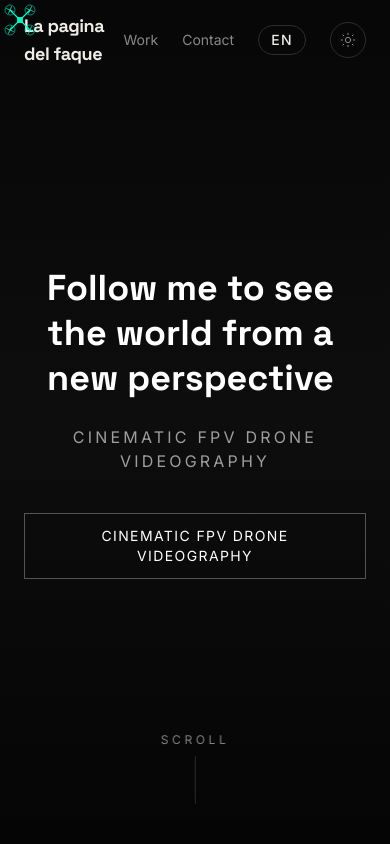
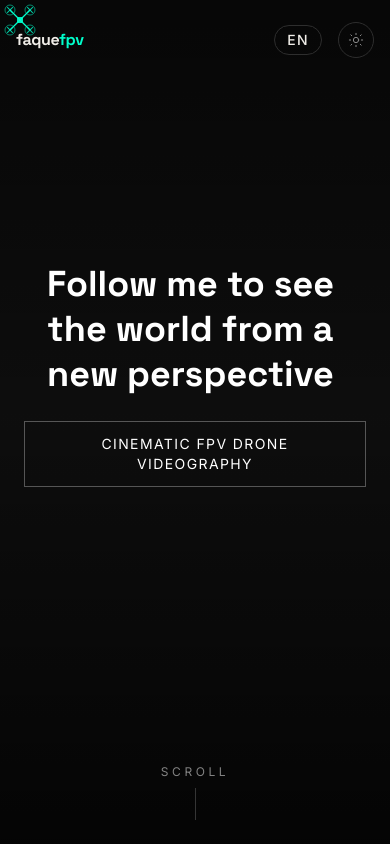
Before and after one commit to SebastianPellitero/fpv-faque, a Next.js app: page /en in a window 390 px wide. Shown: the top 844 px of the page. Built offline with nearby package versions, Linux system fonts and the light colour scheme; grey boxes are pictures that could not be loaded.

Commit message:
fix mobile issues

```diff
--- a/messages/en.json
+++ b/messages/en.json
@@ -1,6 +1,7 @@
 {
     "nav": {
         "work": "Work",
+        "fleet": "Fleet",
         "contact": "Contact",
         "brand": "La pagina del faque"
     },
--- a/messages/es.json
+++ b/messages/es.json
@@ -1,6 +1,7 @@
 {
     "nav": {
         "work": "Trabajos",
+        "fleet": "Flota",
         "contact": "Contacto",
         "brand": "La pagina del faque"
     },
--- a/src/components/layout/Navbar.tsx
+++ b/src/components/layout/Navbar.tsx
@@ -12,31 +12,39 @@ export function Navbar() {
 
     return (
         <header
-            className={`fixed top-0 left-0 right-0 z-50 flex items-center justify-between px-6 md:px-10 transition-all duration-500 ${
+            className={`fixed top-0 left-0 right-0 z-50 flex items-center justify-between px-4 md:px-10 transition-all duration-500 ${
                 isScrolled
                     ? 'h-14 bg-[var(--color-background)]/90 backdrop-blur-md border-b border-[var(--color-border)]'
                     : 'h-20 bg-transparent'
             }`}
         >
-            {/* Brand */}
+            {/* Brand — abbreviated on mobile */}
             <Link
                 href='/'
-                className='text-[var(--color-foreground)] font-display font-bold text-lg tracking-tight hover:text-[var(--color-accent)] transition-colors duration-200'
+                className='text-[var(--color-foreground)] font-display font-bold tracking-tight hover:text-[var(--color-accent)] transition-colors duration-200 min-w-0 mr-4'
             >
-                {t('brand')}
+                <span className='hidden md:inline text-lg'>{t('brand')}</span>
+                <span className='md:hidden text-base'>faque<span className='text-[var(--color-accent)]'>fpv</span></span>
             </Link>
 
             {/* Right cluster */}
-            <nav className='flex items-center gap-6'>
+            <nav className='flex items-center gap-4 md:gap-6 shrink-0'>
+                {/* Nav links — hidden on mobile */}
                 <a
                     href='#work'
-                    className='text-sm text-[var(--color-muted)] hover:text-[var(--color-foreground)] transition-colors duration-200'
+                    className='hidden md:block text-sm text-[var(--color-muted)] hover:text-[var(--color-foreground)] transition-colors duration-200'
                 >
                     {t('work')}
                 </a>
                 <a
+                    href='#fleet'
+                    className='hidden md:block text-sm text-[var(--color-muted)] hover:text-[var(--color-foreground)] transition-colors duration-200'
+                >
+                    {t('fleet')}
+                </a>
+                <a
                     href='#contact'
-                    className='text-sm text-[var(--color-muted)] hover:text-[var(--color-foreground)] transition-colors duration-200'
+                    className='hidden md:block text-sm text-[var(--color-muted)] hover:text-[var(--color-foreground)] transition-colors duration-200'
                 >
                     {t('contact')}
                 </a>
--- a/src/components/sections/CinematicIntro.tsx
+++ b/src/components/sections/CinematicIntro.tsx
@@ -51,7 +51,7 @@ export function CinematicIntro() {
     return (
         <section
             ref={sectionRef}
-            className='relative h-screen overflow-hidden flex items-center justify-center'
+            className='relative h-screen min-h-svh overflow-hidden flex items-center justify-center'
         >
             {/* Cinematic overlay — darker than hero */}
             <div className='absolute inset-0 bg-black/60 z-10' />
--- a/src/components/sections/FleetGrid.tsx
+++ b/src/components/sections/FleetGrid.tsx
@@ -1,9 +1,10 @@
 'use client';
 
-import { useRef } from 'react';
+import { useCallback, useRef } from 'react';
 import { useGSAP } from '@gsap/react';
-import { gsap, ScrollTrigger } from '@/lib/gsap-init';
+import { gsap } from '@/lib/gsap-init';
 import { useTranslations } from 'next-intl';
+import useEmblaCarousel from 'embla-carousel-react';
 import { DroneCard } from '@/components/ui/DroneCard';
 import type { DroneEntry } from '@/components/ui/DroneCard';
 
@@ -13,11 +14,20 @@ export function FleetGrid() {
 
     const drones = t.raw('drones') as DroneEntry[];
 
+    const [emblaRef, emblaApi] = useEmblaCarousel({
+        loop: false,
+        align: 'start',
+        dragFree: false,
+        containScroll: 'trimSnaps',
+    });
+
+    const scrollPrev = useCallback(() => emblaApi?.scrollPrev(), [emblaApi]);
+    const scrollNext = useCallback(() => emblaApi?.scrollNext(), [emblaApi]);
+
     useGSAP(
         () => {
             if (!sectionRef.current) return;
 
-            // Heading fade-up
             gsap.fromTo(
                 sectionRef.current.querySelector('.section-heading'),
                 { opacity: 0, y: 40 },
@@ -34,7 +44,6 @@ export function FleetGrid() {
                 }
             );
 
-            // Cards stagger-in
             const cards = sectionRef.current.querySelectorAll('.fleet-card');
             if (cards.length) {
                 gsap.fromTo(
@@ -76,8 +85,41 @@ export function FleetGrid() {
                     </h2>
                 </div>
 
-                {/* Grid */}
-                <div className='grid grid-cols-1 sm:grid-cols-2 lg:grid-cols-3 gap-6'>
+                {/* Mobile: Embla carousel */}
+                <div className='md:hidden'>
+                    <div className='relative'>
+                        <div ref={emblaRef} className='overflow-hidden' style={{ paddingRight: '10%' }}>
+                            <div className='flex gap-4'>
+                                {drones.map(drone => (
+                                    <div key={drone.name} className='flex-none w-[80vw]'>
+                                        <DroneCard drone={drone} />
+                                    </div>
+                                ))}
+                            </div>
+                        </div>
+                    </div>
+
+                    {/* Mobile carousel nav */}
+                    <div className='flex items-center justify-center gap-4 mt-6'>
+                        <button
+                            onClick={scrollPrev}
+                            aria-label='Previous drone'
+                            className='w-11 h-11 flex items-center justify-center rounded-full border border-[var(--color-border)] text-[var(--color-muted)]'
+                        >
+                            <ChevronLeft />
+                        </button>
+                        <button
+                            onClick={scrollNext}
+                            aria-label='Next drone'
+                            className='w-11 h-11 flex items-center justify-center rounded-full border border-[var(--color-border)] text-[var(--color-muted)]'
+                        >
+                            <ChevronRight />
+                        </button>
+                    </div>
+                </div>
+
+                {/* Desktop: grid */}
+                <div className='hidden md:grid grid-cols-2 lg:grid-cols-3 gap-6'>
                     {drones.map(drone => (
                         <DroneCard key={drone.name} drone={drone} />
                     ))}
@@ -86,3 +128,21 @@ export function FleetGrid() {
         </section>
     );
 }
+
+function ChevronLeft() {
+    return (
+        <svg viewBox='0 0 24 24' fill='none' stroke='currentColor' strokeWidth={1.5}
+            strokeLinecap='round' strokeLinejoin='round' className='w-4 h-4' aria-hidden='true'>
+            <polyline points='15 18 9 12 15 6' />
+        </svg>
+    );
+}
+
+function ChevronRight() {
+    return (
+        <svg viewBox='0 0 24 24' fill='none' stroke='currentColor' strokeWidth={1.5}
+            strokeLinecap='round' strokeLinejoin='round' className='w-4 h-4' aria-hidden='true'>
+            <polyline points='9 18 15 12 9 6' />
+        </svg>
+    );
+}
--- a/src/components/sections/Hero.tsx
+++ b/src/components/sections/Hero.tsx
@@ -70,12 +70,9 @@ export function Hero() {
     );
 
     return (
-        <section
-            ref={sectionRef}
-            className='relative h-screen overflow-hidden flex items-center justify-center'
-        >
-            {/* Dark cinematic overlay */}
-            <div className='absolute inset-0 bg-gradient-to-b from-black/70 via-black/40 to-black/80 z-10' />
+        <section ref={sectionRef} className='relative min-h-svh flex flex-col'>
+            {/* Dark cinematic overlay — overflow-hidden here clips the bg, not the content */}
+            <div className='absolute inset-0 overflow-hidden bg-gradient-to-b from-black/70 via-black/40 to-black/80 z-10' />
             {/* Background video — replace src with actual file when available
             <VideoBackground
                 src='/videos/hero-loop.mp4'
@@ -83,7 +80,11 @@ export function Hero() {
                 poster='/images/hero-poster.jpg'
             /> */}
             {/* Content */}
-            <div className='relative z-20 text-center px-6 max-w-4xl'>
+            <div
+                className='relative z-20 flex-1 flex items-center justify-center text-center px-6'
+                style={{ paddingTop: 'var(--navbar-height)' }}
+            >
+                <div className='max-w-4xl'>
                     <h1
                         ref={headlineRef}
                         className='text-4xl md:text-6xl lg:text-7xl font-display font-bold text-white leading-tight text-balance mb-6'
@@ -95,14 +96,6 @@ export function Hero() {
                             </span>
                         ))}
                     </h1>
-
-                <p
-                    ref={subRef}
-                    className='text-base md:text-lg text-white/60 uppercase tracking-[0.2em] mb-10'
-                >
-                    {t('sub')}
-                </p>
-
                     <a
                         ref={ctaRef}
                         href='#work'
@@ -111,12 +104,14 @@ export function Hero() {
                         {t('sub')}
                     </a>
                 </div>
-            {/* Scroll indicator */}
-            <div className='absolute bottom-10 left-1/2 -translate-x-1/2 z-20 flex flex-col items-center gap-2 opacity-50'>
+            </div>
+
+            {/* Scroll indicator — fixed height row so flex layout always reserves space for it */}
+            <div className='relative z-20 h-24 flex flex-col items-center justify-end gap-2 opacity-50 pb-6'>
                 <span className='text-white text-xs tracking-[0.3em] uppercase'>
                     Scroll
                 </span>
-                <div className='w-px h-12 bg-white/40 animate-pulse' />
+                <div className='w-px h-8 bg-white/40 animate-pulse' />
             </div>
         </section>
     );
```
Lines whose indentation alone changed are shown as unchanged.
